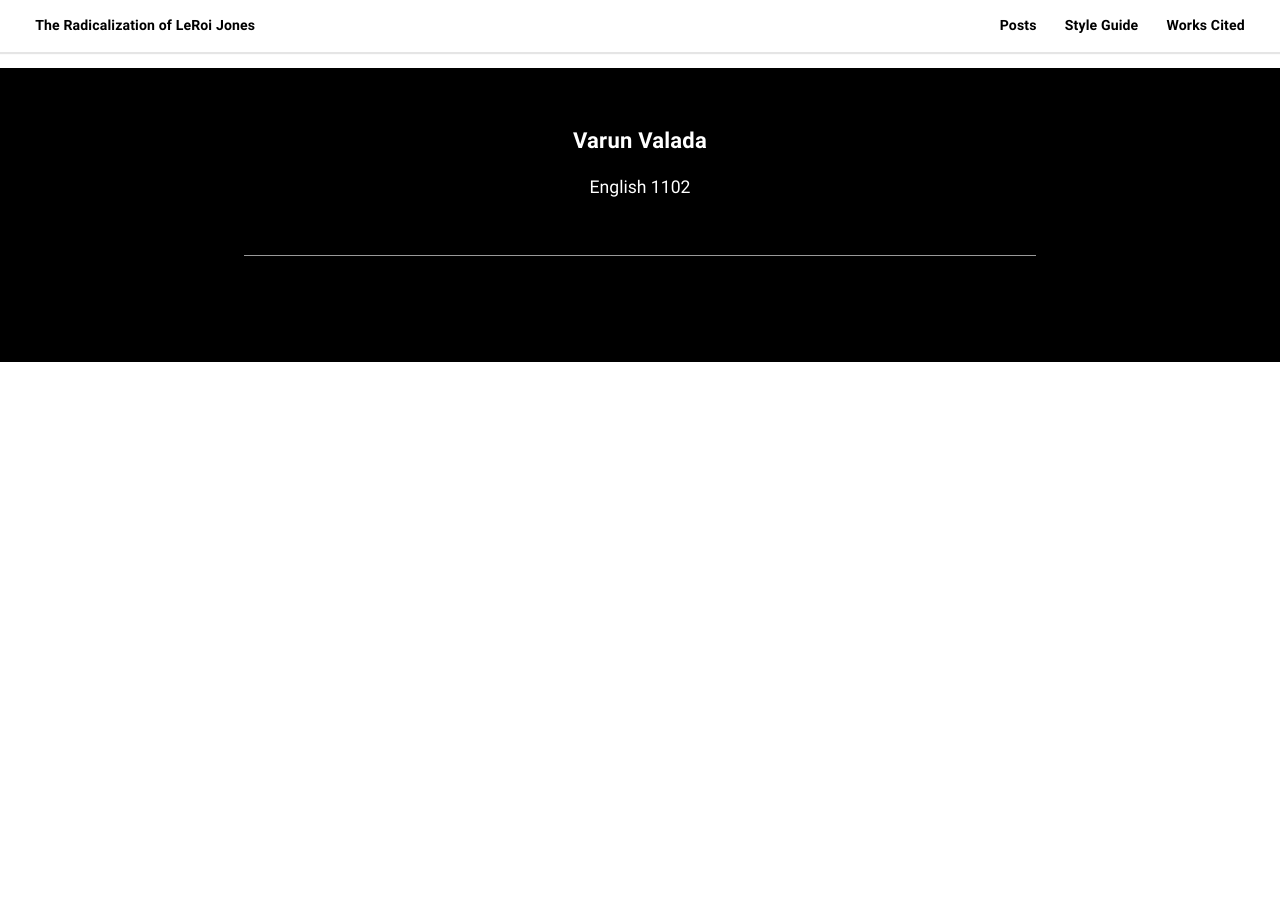
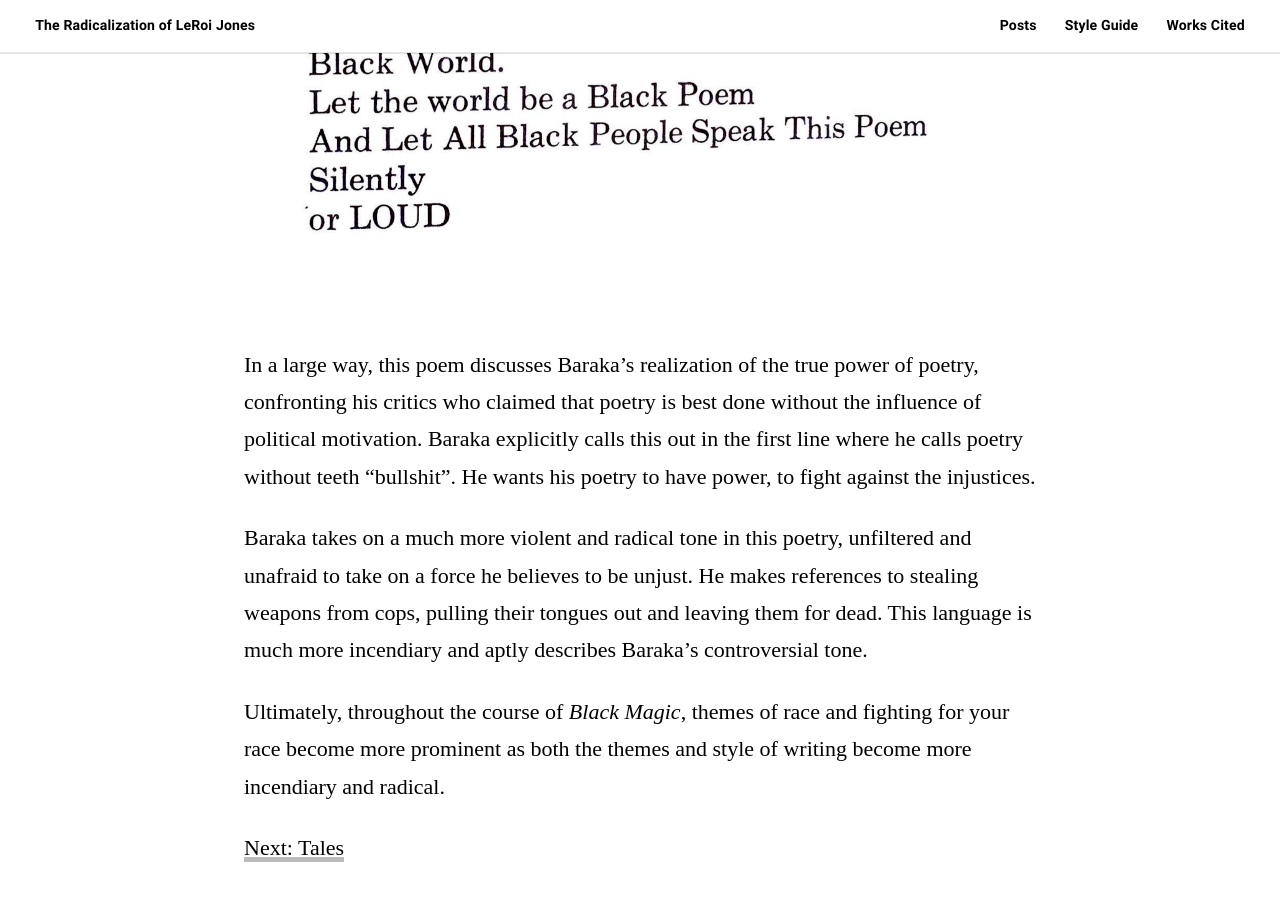
Before and after one commit to val500/artifact3, a Jekyll site: the page built from _posts/2018-4-15-black-magic.markdown, in a window 1280 px wide and 900 px high, scrolled down 7941 px. Built offline with Jekyll 4.4.1, drawn with Linux system fonts in a browser that asks for light colours; some web fonts are replaced; before the commit the page ends 8303 px from its top, so only the background shows below that; some of the changed text lies outside the part shown.

Commit message:
Added more posts

```diff
--- a/_posts/2017-4-15-tales.markdown
+++ b/_posts/2017-4-15-tales.markdown
@@ -1,9 +1,11 @@
 ---
 layout: post
 title: "Tales"
-subtitle: "Insert sub here"
-image: /assets/images/tales.jpg
+subtitle: "Published in 1967"
+image: /assets/images/tales1.jpg
 author: Varun Valada
 
 ---
 *Tales* by Amiri Baraka was a collection of short stories written in 1967.
+
+[Next: Archival Work]({% post_url 2016-4-15-archive %})
--- a/_posts/2018-4-15-black-magic.markdown
+++ b/_posts/2018-4-15-black-magic.markdown
@@ -80,8 +80,37 @@ black self". Ofays is a perjorative slang for white people. Baraka criticizes
 the Black Bourgeoisie for liking white people instead of themselves and their
 identity.
 
-## Black Art
+### Black Art
 
-The final book in the collection
+The final book in the collection represents a culmination of conflicting ideas
+and themes in Baraka's work and becomes his most lucid and clear manifesto in
+this book about race. As Baraka himself states in the preface,
+
+> "*Black Art* was the crucial seeing, the decisions, the actual move. The
+> strengthening to destroy, and the developing of willpower to build, even
+> in the face of destruction and despair, even with, or WITHOUT, the
+> confrontation of blankness, whiteness, etc."
+
+An early poem in the collection, titled "Black Art", confronts this realization
+of the true purpose of his poetry.
+
 ![alt text](/assets/images/black_art1.png)
 ![alt text](/assets/images/black_art2.png)
+
+In a large way, this poem discusses Baraka's realization of the true power of
+poetry, confronting his critics who claimed that poetry is best done without
+the influence of political motivation. Baraka explicitly calls this out in the
+first line where he calls poetry without teeth "bullshit". He wants his poetry
+to have power, to fight against the injustices.
+
+Baraka takes on a much more violent and radical tone in this poetry, unfiltered
+and unafraid to take on a force he believes to be unjust. He makes references to
+stealing weapons from cops, pulling their tongues out and leaving them for dead.
+This language is much more incendiary and aptly describes Baraka's controversial
+tone.
+
+Ultimately, throughout the course of *Black Magic*, themes of race and fighting
+for your race become more prominent as both the themes and style of writing
+become more incendiary and radical.
+
+[Next: Tales]({% post_url 2017-4-15-tales  %})
--- a/index.html
+++ b/index.html
@@ -5,7 +5,8 @@ pagination:
 ---
 <!-- The main content area -->
 <div class="posts">
-  <p align="center"> Paragraph things......
+  <p align="center"> This website describes the transformation of Amiri Baraka <br /> over the 1960s
+    through the lens of the books <br />  Tales and Black Magic.
   <div class="grid-xlarge">
     <div class="posts__container" itemscope itemtype="http://schema.org/Blog" data-columns>
 
```
Also changed, not shown: _posts/2016-4-15-archive.markdown (added, +35 -0 lines), assets/images/arcbaraka.png (added), assets/images/blacklib.png (added), assets/images/con.png (added), assets/images/tales1.jpg (added), 12 other files.
